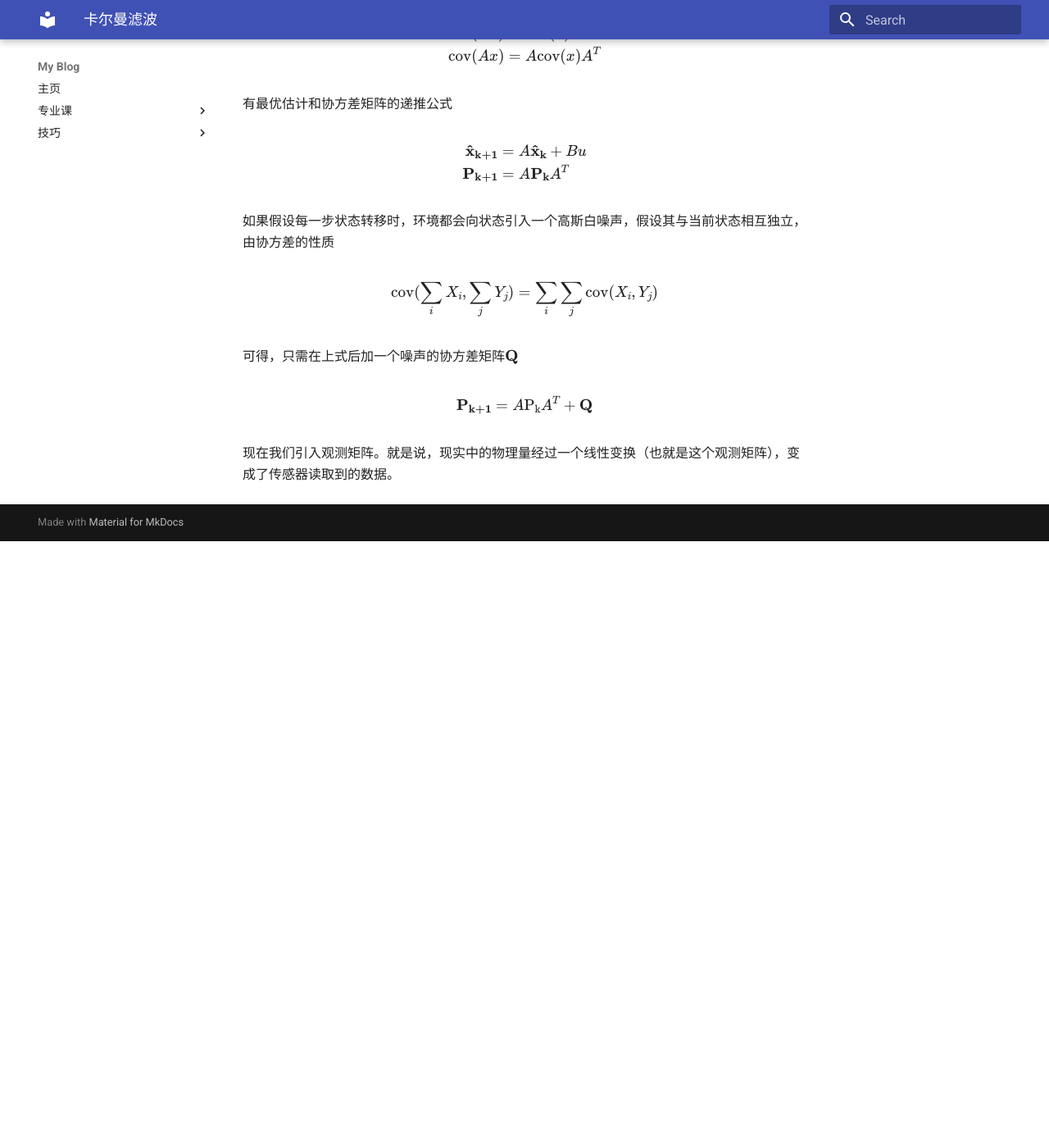
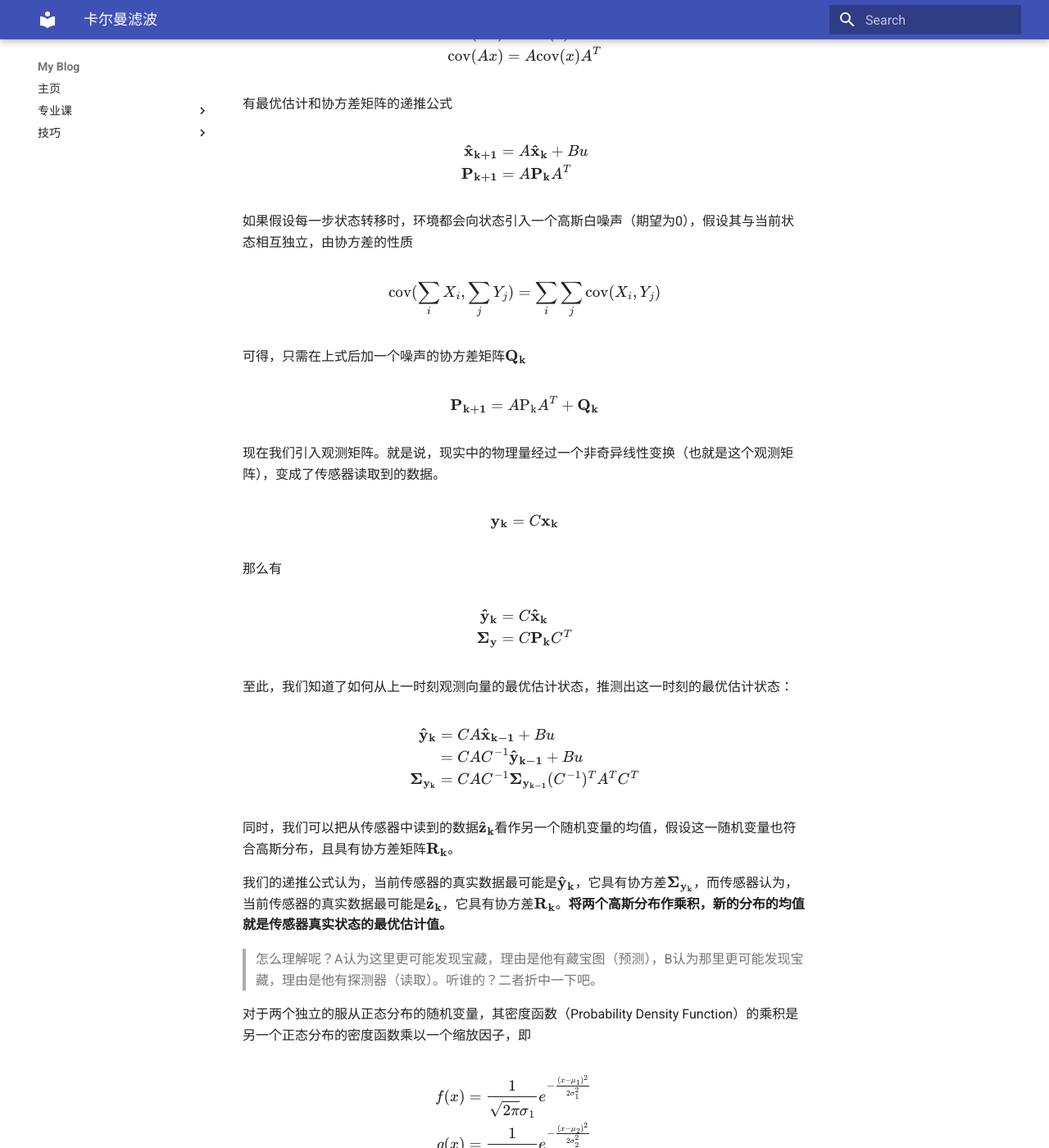
Before and after one commit to Athameral/blog, an MkDocs documentation site: the page built from docs/subjects/ACT/Kalman_filter.md, in a window 1280 px wide and 1400 px high, scrolled down 887 px. Shown: the whole window at 82% size. Built offline with MkDocs 1.6.1 and Material for MkDocs 9.7.7, drawn with Linux system fonts in a browser that asks for light colours; before the commit the page ends 1547 px from its top, so only the background shows below that; some of the changed text lies outside the part shown.

Commit message:
卡尔曼滤波写完了。

```diff
--- a/docs/subjects/ACT/Kalman_filter.md
+++ b/docs/subjects/ACT/Kalman_filter.md
@@ -62,18 +62,101 @@
 \end{align}
 $$
 
-如果假设每一步状态转移时，环境都会向状态引入一个高斯白噪声，假设其与当前状态相互独立，由协方差的性质
+如果假设每一步状态转移时，环境都会向状态引入一个高斯白噪声（期望为0），假设其与当前状态相互独立，由协方差的性质
 
 $$
 \mathrm{cov}(\sum_i X_i,\sum_j Y_j)=\sum_i \sum_j \mathrm{cov}(X_i,Y_j)
 $$
 
-可得，只需在上式后加一个噪声的协方差矩阵$\mathbf{Q}$
+可得，只需在上式后加一个噪声的协方差矩阵$\mathbf{Q_k}$
 
 $$
 \begin{align}
-    \mathbf{P_{k+1}} = A\mathrm{P_k}A^T + \mathbf{Q}
+    \mathbf{P_{k+1}} = A\mathrm{P_k}A^T + \mathbf{Q_k}
 \end{align}
 $$
 
-现在我们引入观测矩阵。就是说，现实中的物理量经过一个线性变换（也就是这个观测矩阵），变成了传感器读取到的数据。
+现在我们引入观测矩阵。就是说，现实中的物理量经过一个非奇异线性变换（也就是这个观测矩阵），变成了传感器读取到的数据。
+
+$$
+\begin{align}
+    \mathbf{y_k} = C\mathbf{x_k}
+\end{align}
+$$
+
+那么有
+
+$$
+\begin{align}
+    \mathbf{\hat{y}_k} &= C \mathbf{\hat{x}_k} \\
+    \mathbf{\Sigma _y} &= C\mathbf{P_k}C^T
+\end{align}
+$$
+
+至此，我们知道了如何从上一时刻观测向量的最优估计状态，推测出这一时刻的最优估计状态：
+
+$$
+\begin{align}
+    \mathbf{\hat{y}_k} &= CA\mathbf{\hat{x}_{k-1}} + Bu \\
+    &= CAC^{-1}\mathbf{\hat{y}_{k-1}} + Bu \\
+    \mathbf{\Sigma _{y_k}} &= CAC^{-1}\mathbf{\Sigma _{y_{k-1}}}(C^{-1})^T A^TC^T
+\end{align}
+$$
+
+同时，我们可以把从传感器中读到的数据$\mathbf{\hat{z}_k}$看作另一个随机变量的均值，假设这一随机变量也符合高斯分布，且具有协方差矩阵$\mathbf{R_k}$。
+
+我们的递推公式认为，当前传感器的真实数据最可能是$\mathbf{\hat{y}_k}$，它具有协方差$\mathbf{\Sigma _{y_k}}$，而传感器认为，当前传感器的真实数据最可能是$\mathbf{\hat{z}_k}$，它具有协方差$\mathbf{R_k}$。**将两个高斯分布作乘积，新的分布的均值就是传感器真实状态的最优估计值。**
+
+> 怎么理解呢？A认为这里更可能发现宝藏，理由是他有藏宝图（预测），B认为那里更可能发现宝藏，理由是他有探测器（读取）。听谁的？二者折中一下吧。
+
+对于两个独立的服从正态分布的随机变量，其密度函数（Probability Density Function）的乘积是另一个正态分布的密度函数乘以一个缩放因子，即
+
+$$
+\begin{align}
+    f(x) &= \frac{1}{\sqrt{2\pi}\sigma _1} e^{-\frac{(x-\mu _1)^2}{2\sigma _1 ^2}} \\
+    g(x) &= \frac{1}{\sqrt{2\pi}\sigma _2} e^{-\frac{(x-\mu _2)^2}{2\sigma _2 ^2}} \\
+    h(x) &= f(x)\cdot g(x) \\
+    &= A \cdot \frac{1}{\sqrt{2\pi}\sigma _0} e^{-\frac{(x-\mu _0)^2}{2\sigma _0 ^2}}
+\end{align}
+$$
+
+其中
+
+$$
+\begin{align}
+    A &= \frac{e^{-\frac{(\mu_1-\mu_2)^2}{2(\sigma_1^2+\sigma_2^2)}}}{\sqrt{2\pi( \sigma_1^2+\sigma_2^2)}} \\
+    \mu _0 &= \frac{\mu_1\sigma_2^2+\mu_2\sigma_1^2 }{\sigma_1^{2}+\sigma_2^{2}} \\
+    \sigma _0 &= \frac{\sigma_1^2\sigma_2^2}{\sigma_1^2+\sigma_2^2}
+\end{align}
+$$
+
+> 对多元随机变量也成立，将对应标量替换为矩阵即可。
+
+这样，我们就得到了传感器对应的真实数据的最优估计
+
+$$
+\begin{align}
+    \mathbf{\hat{y}'_k} &= \mathbf{\hat{y}_k} + \mathbf{K}(\mathbf{\hat{z}_k} - \mathbf{\hat{y}_k}) \\
+    \mathbf{\Sigma _{y_k}'} &= \mathbf{KR_k} = \mathbf{\Sigma _{y_k}} -  \mathbf{K \Sigma _{y_k}}\\
+    \mathbf{K} &= \mathbf{\Sigma _{y_k}}(\mathbf{\Sigma _{y_k}} + \mathbf{R_k})^{-1}
+\end{align}
+$$
+
+> $\mathbf{K}$即卡尔曼增益（Kalman Gain）。
+
+但通常我们需要获取$\mathbf{\hat{x}'_k}$和$\mathbf{P'_k}$，有
+
+$$
+\begin{align}
+    \mathbf{\hat{x}'_k} &= \mathbf{\hat{x}_k} + C^{-1}\mathbf{K}(\mathbf{\hat{z}_k} - C\mathbf{\hat{x}_k}) \\
+    \mathbf{P'_k} &= C^{-1}\mathbf{KR_k}(C^{-1})^T \\
+    &= \mathbf{P_k}-C^{-1}\mathbf{K}C\mathbf{P_k} \\
+    \mathbf{K} &= C\mathbf{P_k}C^T(C\mathbf{P_k}C^T + \mathbf{R_k})^{-1}
+\end{align}
+$$
+
+用一张图（也抄自[这篇Bzarg的文章][Bzarg.KalmanFilter]）总结一下卡尔曼滤波的过程：
+
+![Kalman Filter Information Flow](./img/KFInformationFlow.png)
+
+[Bzarg.KalmanFilter]: https://www.bzarg.com/p/how-a-kalman-filter-works-in-pictures/
```
Also changed, not shown: other parts of docs/subjects/ACT/Kalman_filter.md (+2 -2 lines), docs/subjects/ACT/img/KFInformationFlow.png (added).
